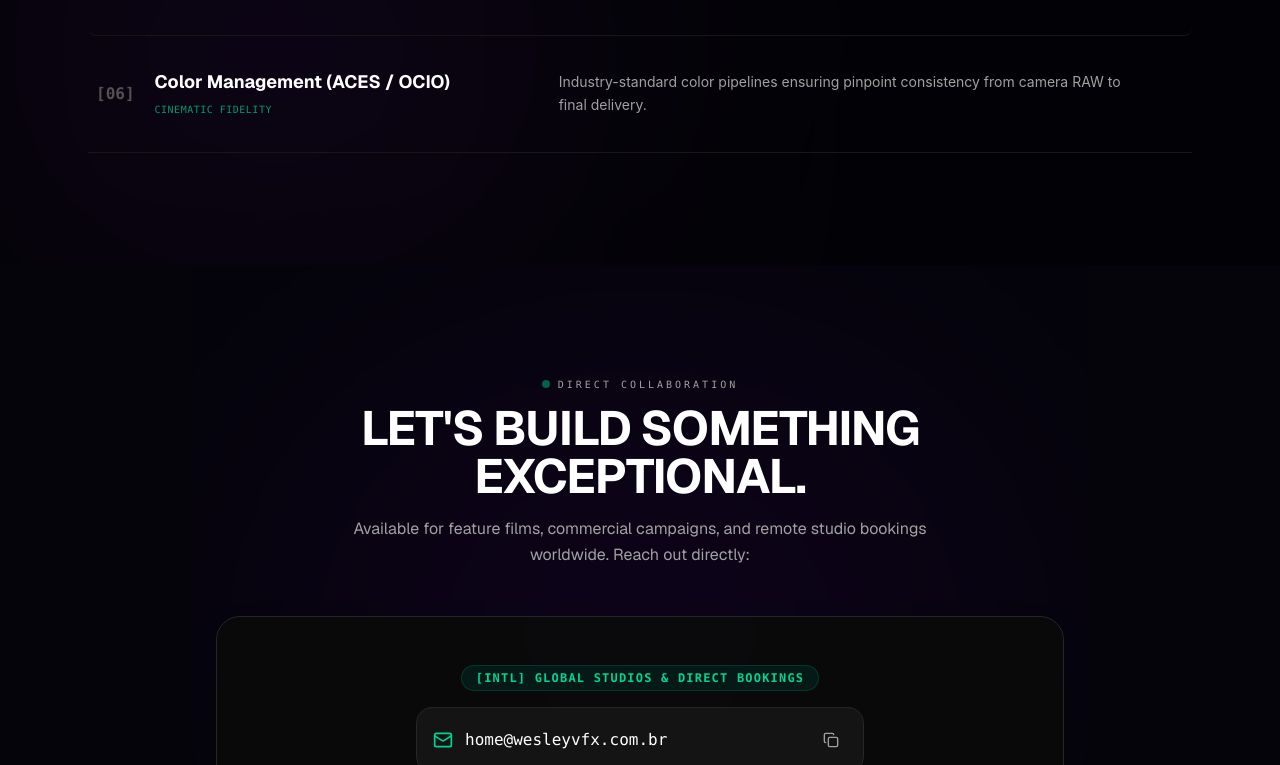
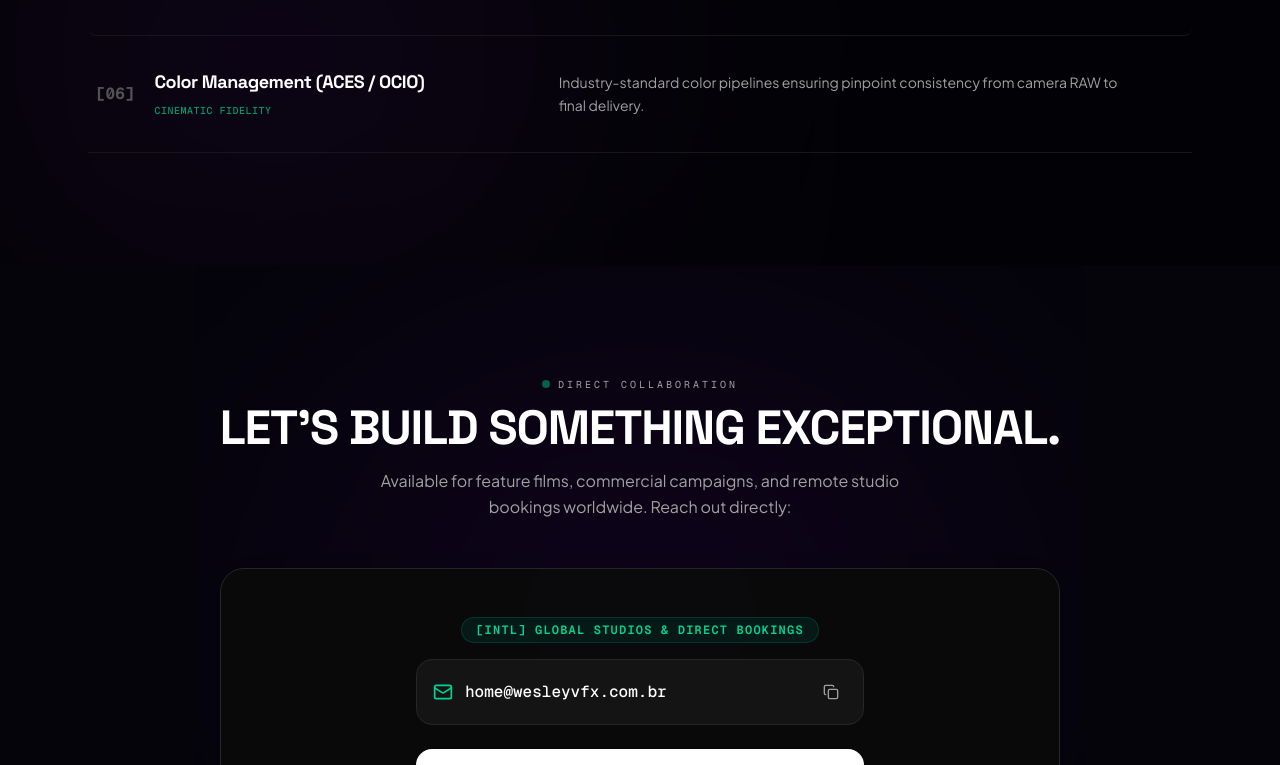
Before and after one commit to wesleyspjr/wesleyvfx-site, a Next.js app: page / in a window 1280 px wide. Shown: the part 5101-5866 px from the top of the page. Built offline with nearby package versions, Linux system fonts and the light colour scheme.

Commit message:
Update typography: Space Grotesk for headings and Plus Jakarta Sans for body

```diff
--- a/src/app/globals.css
+++ b/src/app/globals.css
@@ -1,4 +1,10 @@
 @import "tailwindcss";
+
+@theme {
+  --font-sans: var(--font-sans), system-ui, -apple-system, BlinkMacSystemFont, "Segoe UI", Roboto, sans-serif;
+  --font-heading: var(--font-heading), system-ui, sans-serif;
+  --font-mono: var(--font-mono), monospace;
+}
 
 @layer base {
   :root {
@@ -13,7 +19,7 @@
   body {
     background-color: var(--background);
     color: var(--foreground);
-    font-family: var(--font-geist-sans), system-ui, sans-serif;
+    font-family: var(--font-sans);
     overflow-x: hidden;
     /* Rich Cosmic Galaxy Background with Watercolor Nebula Glow */
     background-image:
@@ -23,6 +29,11 @@
       radial-gradient(circle at 80% 80%, rgba(139, 92, 246, 0.12) 0%, transparent 45%),
       radial-gradient(circle at 15% 90%, rgba(6, 182, 212, 0.10) 0%, transparent 50%);
     background-attachment: fixed;
+  }
+
+  h1, h2, h3, h4, h5, h6 {
+    font-family: var(--font-heading);
+    letter-spacing: -0.025em;
   }
 }
 
--- a/src/app/layout.tsx
+++ b/src/app/layout.tsx
@@ -1,15 +1,23 @@
 import type { Metadata } from "next";
-import { Geist, Geist_Mono } from "next/font/google";
+import { Plus_Jakarta_Sans, Space_Grotesk, Geist_Mono } from "next/font/google";
 import "./globals.css";
 
-const geistSans = Geist({
-  variable: "--font-geist-sans",
+const plusJakarta = Plus_Jakarta_Sans({
+  variable: "--font-sans",
   subsets: ["latin"],
+  display: "swap",
+});
+
+const spaceGrotesk = Space_Grotesk({
+  variable: "--font-heading",
+  subsets: ["latin"],
+  display: "swap",
 });
 
 const geistMono = Geist_Mono({
-  variable: "--font-geist-mono",
+  variable: "--font-mono",
   subsets: ["latin"],
+  display: "swap",
 });
 
 export const metadata: Metadata = {
@@ -46,7 +54,7 @@ export default function RootLayout({
   return (
     <html lang="pt-BR" className="scroll-smooth dark">
       <body
-        className={`${geistSans.variable} ${geistMono.variable} antialiased bg-[#080808] text-neutral-100 min-h-screen selection:bg-white selection:text-black`}
+        className={`${plusJakarta.variable} ${spaceGrotesk.variable} ${geistMono.variable} antialiased bg-[#080808] text-neutral-100 min-h-screen selection:bg-white selection:text-black font-sans`}
       >
         {children}
       </body>
```
